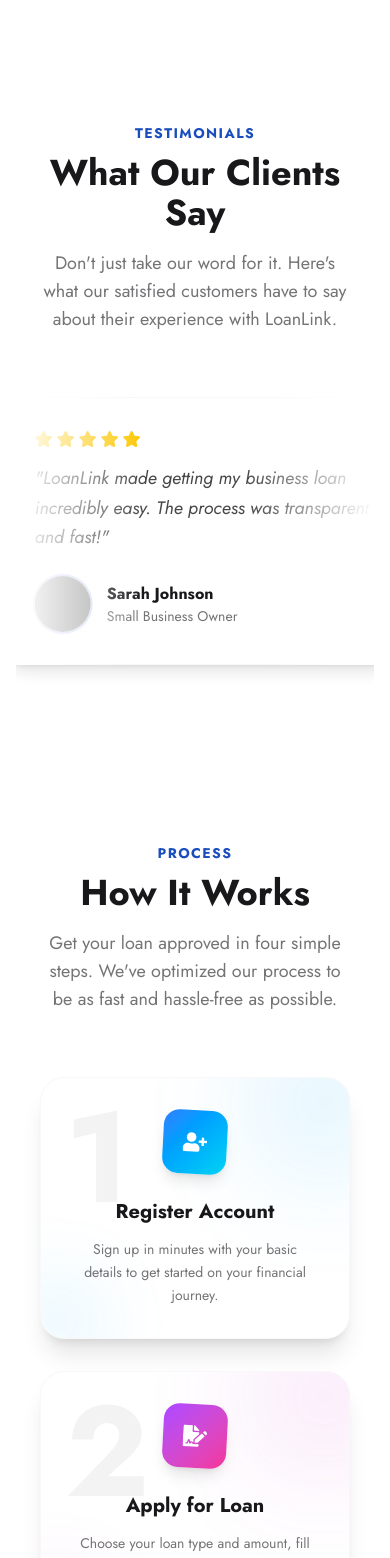
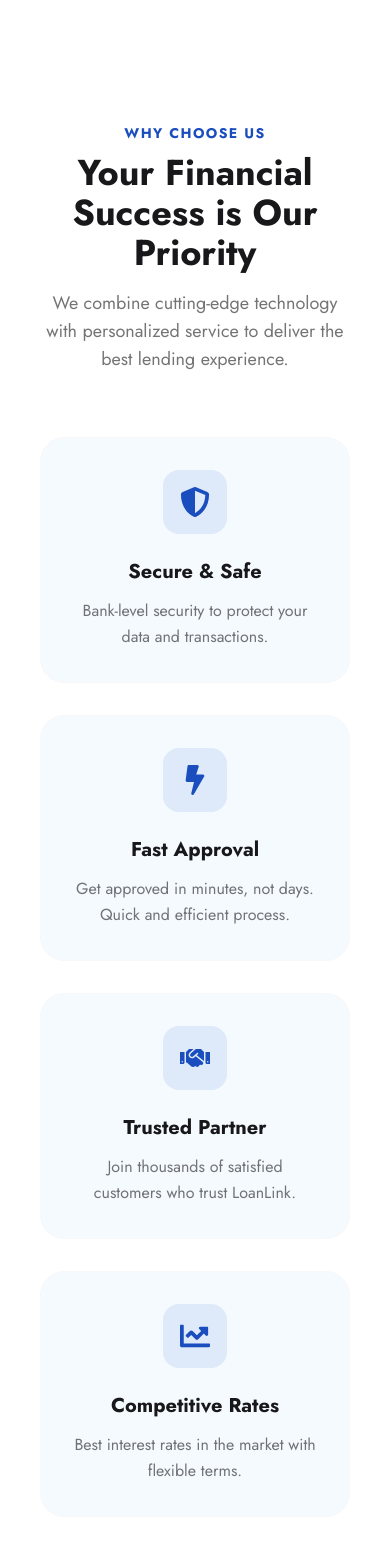
Before and after one commit to AtikHasan16/loanlink, a React (Vite) app: page / in a window 390 px wide. Shown: the part 5180-6738 px from the top of the page. Built offline with nearby package versions, Linux system fonts and the light colour scheme; no server answers; grey boxes are pictures that could not be loaded.

Commit message:
implemented two extra section in home page

```diff
--- /dev/null
+++ b/src/Components/CTA.jsx
@@ -0,0 +1,44 @@
+import React from "react";
+import { Link } from "react-router";
+import { FaArrowRight } from "react-icons/fa";
+
+const CTA = () => {
+  return (
+    <section className="py-24 jost">
+      <div className="container mx-auto px-6">
+        <div className="relative rounded-[3rem] overflow-hidden bg-linear-to-br from-primary to-black text-white p-12 md:p-20 text-center">
+          {/* Abstract Background Shapes - Same as Login */}
+          <div className="absolute top-0 left-0 w-full h-full bg-[url('https://www.transparenttextures.com/patterns/cubes.png')]"></div>
+          <div className="absolute -top-10 -left-10 w-40 h-40 bg-white/10 rounded-full blur-2xl"></div>
+          <div className="absolute -bottom-10 -right-10 w-60 h-60 bg-white/10 rounded-full blur-3xl"></div>
+          <div className="absolute top-1/2 left-1/2 -translate-x-1/2 -translate-y-1/2 w-96 h-96 bg-white/5 rounded-full blur-3xl"></div>
+
+          <div className="relative z-10">
+            <h2 className="text-3xl md:text-5xl font-bold mb-6">
+              Ready to Get Started?
+            </h2>
+            <p className="text-white/90 text-lg md:text-xl max-w-2xl mx-auto mb-8 leading-relaxed">
+              Join thousands of satisfied customers and take the first step
+              towards achieving your financial goals today.
+            </p>
+            <div className="flex flex-col sm:flex-row gap-4 justify-center items-center">
+              <Link to="/register">
+                <button className="btn btn-lg bg-white text-primary hover:bg-white/90 border-none rounded-full px-10 shadow-xl">
+                  Apply Now
+                  <FaArrowRight />
+                </button>
+              </Link>
+              <Link to="/contact">
+                <button className="btn btn-lg bg-transparent text-white hover:bg-white/10 border-2 border-white rounded-full px-10">
+                  Contact Us
+                </button>
+              </Link>
+            </div>
+          </div>
+        </div>
+      </div>
+    </section>
+  );
+};
+
+export default CTA;
--- a/src/Components/Feedback.jsx
+++ b/src/Components/Feedback.jsx
@@ -60,7 +60,7 @@ const feedbackData = [
 
 const Feedback = () => {
   return (
-    <section className="py-24 bg-base-100 overflow-hidden jost">
+    <section className="py-24 overflow-hidden jost">
       <div className="container mx-auto px-6 mb-16">
         <div className="text-center">
           <span className="text-primary font-bold tracking-widest uppercase text-sm">
--- a/src/Components/FeedbackCard.jsx
+++ b/src/Components/FeedbackCard.jsx
@@ -5,7 +5,7 @@ const FeedbackCard = ({ feedback }) => {
   const { name, role, message, rating, avatar } = feedback;
 
   return (
-    <div className="bg-base-100 border border-base-200 rounded-3xl p-8 shadow-lg hover:shadow-xl transition-shadow min-w-[400px] max-w-[400px] mx-4">
+    <div className="bg-accent border border-base-200 rounded-3xl p-8 shadow-lg hover:shadow-xl transition-shadow min-w-[400px] max-w-[400px] mx-4">
       {/* Rating Stars */}
       <div className="flex gap-1 mb-4">
         {[...Array(5)].map((_, index) => (
--- /dev/null
+++ b/src/Components/WhyChooseUs.jsx
@@ -0,0 +1,70 @@
+import React from "react";
+import { FaShieldAlt, FaBolt, FaHandshake, FaChartLine } from "react-icons/fa";
+
+const features = [
+  {
+    id: 1,
+    icon: <FaShieldAlt />,
+    title: "Secure & Safe",
+    description: "Bank-level security to protect your data and transactions.",
+  },
+  {
+    id: 2,
+    icon: <FaBolt />,
+    title: "Fast Approval",
+    description:
+      "Get approved in minutes, not days. Quick and efficient process.",
+  },
+  {
+    id: 3,
+    icon: <FaHandshake />,
+    title: "Trusted Partner",
+    description: "Join thousands of satisfied customers who trust LoanLink.",
+  },
+  {
+    id: 4,
+    icon: <FaChartLine />,
+    title: "Competitive Rates",
+    description: "Best interest rates in the market with flexible terms.",
+  },
+];
+
+const WhyChooseUs = () => {
+  return (
+    <section className="py-24 bg-base-100 jost">
+      <div className="container mx-auto px-6">
+        <div className="text-center mb-16">
+          <span className="text-primary font-bold tracking-widest uppercase text-sm">
+            Why Choose Us
+          </span>
+          <h2 className="text-4xl md:text-5xl font-bold mt-2">
+            Your Financial Success is Our Priority
+          </h2>
+          <p className="text-base-content/60 mt-4 max-w-2xl mx-auto text-lg">
+            We combine cutting-edge technology with personalized service to
+            deliver the best lending experience.
+          </p>
+        </div>
+
+        <div className="grid grid-cols-1 md:grid-cols-2 lg:grid-cols-4 gap-8">
+          {features.map((feature) => (
+            <div
+              key={feature.id}
+              className="text-center p-8 rounded-3xl bg-accent border border-base-200 hover:border-primary/30 hover:shadow-xl transition-all duration-300 group"
+            >
+              <div className="w-16 h-16 mx-auto mb-6 rounded-2xl bg-primary/10 flex items-center justify-center text-primary text-3xl group-hover:scale-110 transition-transform">
+                {feature.icon}
+              </div>
+              <h3 className="text-xl font-bold mb-3">{feature.title}</h3>
+              <p className="text-base-content/60 leading-relaxed">
+                {feature.description}
+              </p>
+            </div>
+          ))}
+        </div>
+      </div>
+    </section>
+  );
+};
+
+export default WhyChooseUs;
--- a/src/Pages/Home/Home.jsx
+++ b/src/Pages/Home/Home.jsx
@@ -5,6 +5,8 @@ import Hero from "../../Components/Hero";
 import HowWorks from "../../Components/HowWorks";
 import HomeCard from "../../Components/HomeCard";
 import Feedback from "../../Components/Feedback";
+import WhyChooseUs from "../../Components/WhyChooseUs";
+import CTA from "../../Components/CTA";
 
 const Home = () => {
   const { message } = useContext(AuthContext);
@@ -18,11 +20,15 @@ const Home = () => {
 
       <HomeCard></HomeCard>
 
+      <WhyChooseUs></WhyChooseUs>
+
       <Feedback></Feedback>
 
       <section>
         <HowWorks></HowWorks>
       </section>
+
+      <CTA></CTA>
     </div>
   );
 };
```
